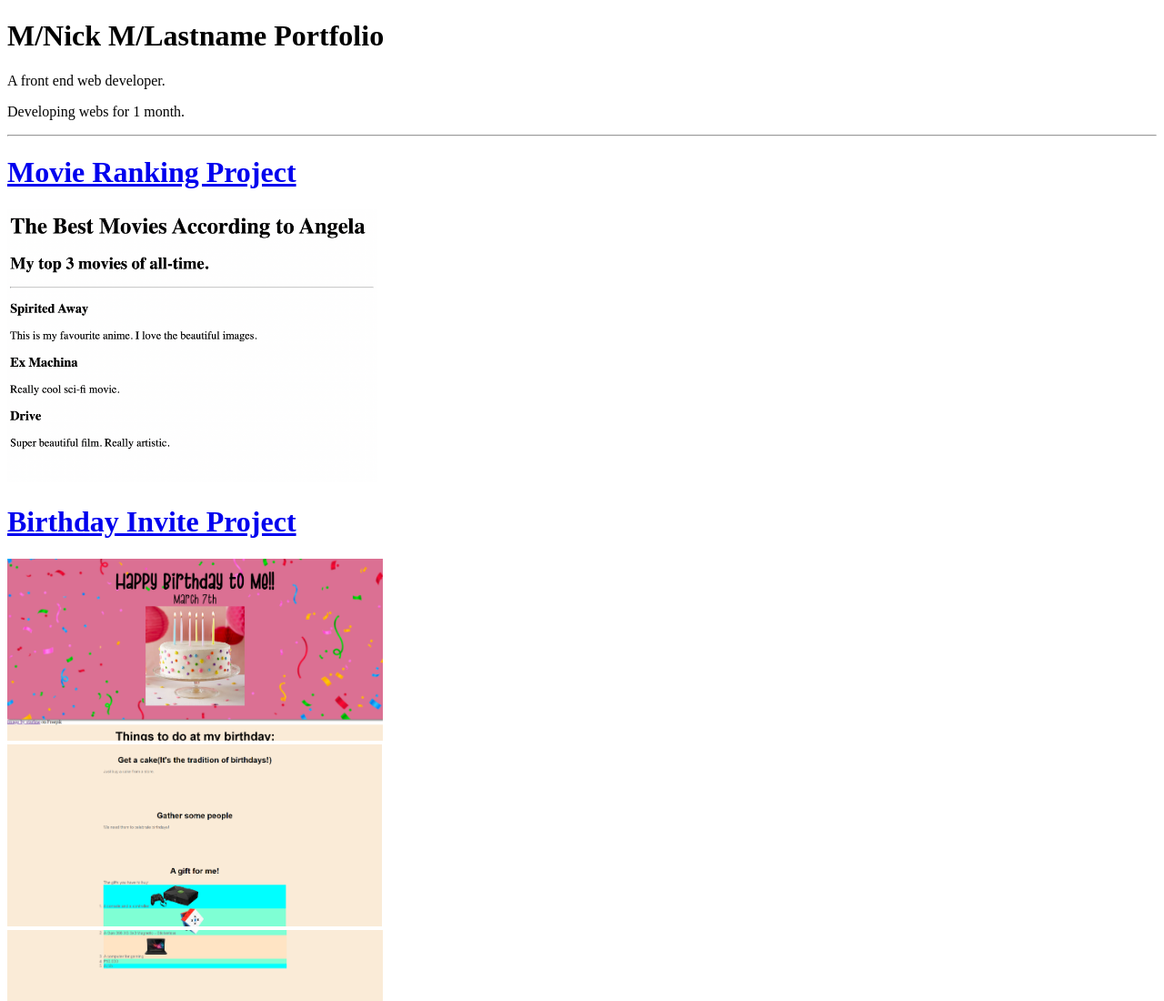
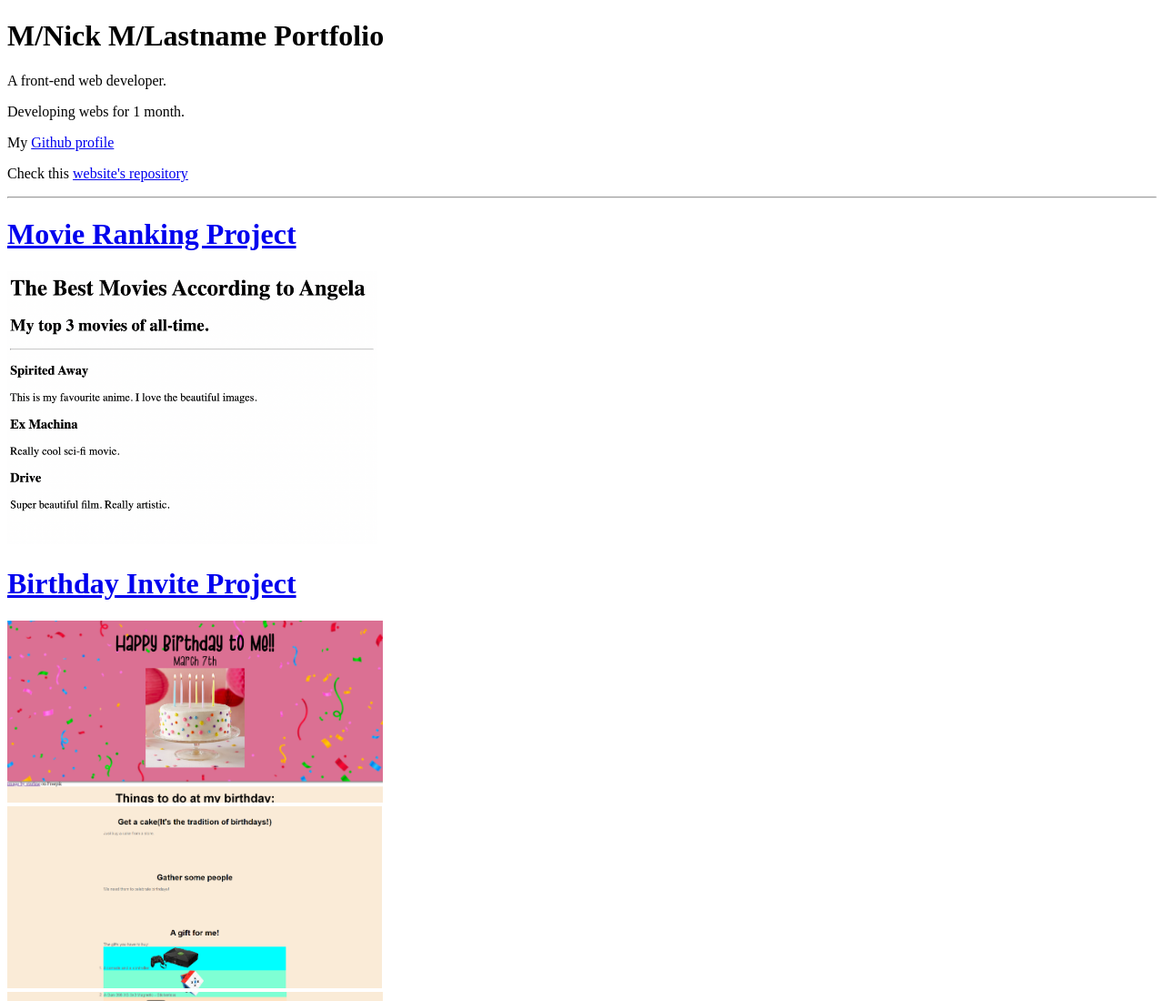
Before and after one commit to AECL37/html-portfolio, a plain HTML site: page index.html in a window 1280 px wide. Shown: the top 1100 px of the page at 91% size. Drawn offline with Linux system fonts and the light colour scheme.

Commit message:
Fixed original

```diff
--- a/index.html
+++ b/index.html
@@ -23,8 +23,10 @@ https://developer.mozilla.org/en-US/docs/Web/HTML/Element/img#attr-height✅ -->
 </head>
 <body>
     <h1>M/Nick M/Lastname Portfolio</h1>
-    <p>A front end web developer.</p>
+    <p>A front-end web developer.</p>
     <p>Developing webs for 1 month.</p>
+    <p>My <a href="https://github.com/AECL37">Github profile</a></p>
+    <p>Check this <a href="https://github.com/AECL37/html-portfolio">website's repository</a></p>
     <hr>
     <a href="public/movie ranking.html"><h1>Movie Ranking Project</h1></a>
     <img src="assets/images/movie-ranking.png" alt="" height="300px">
```
